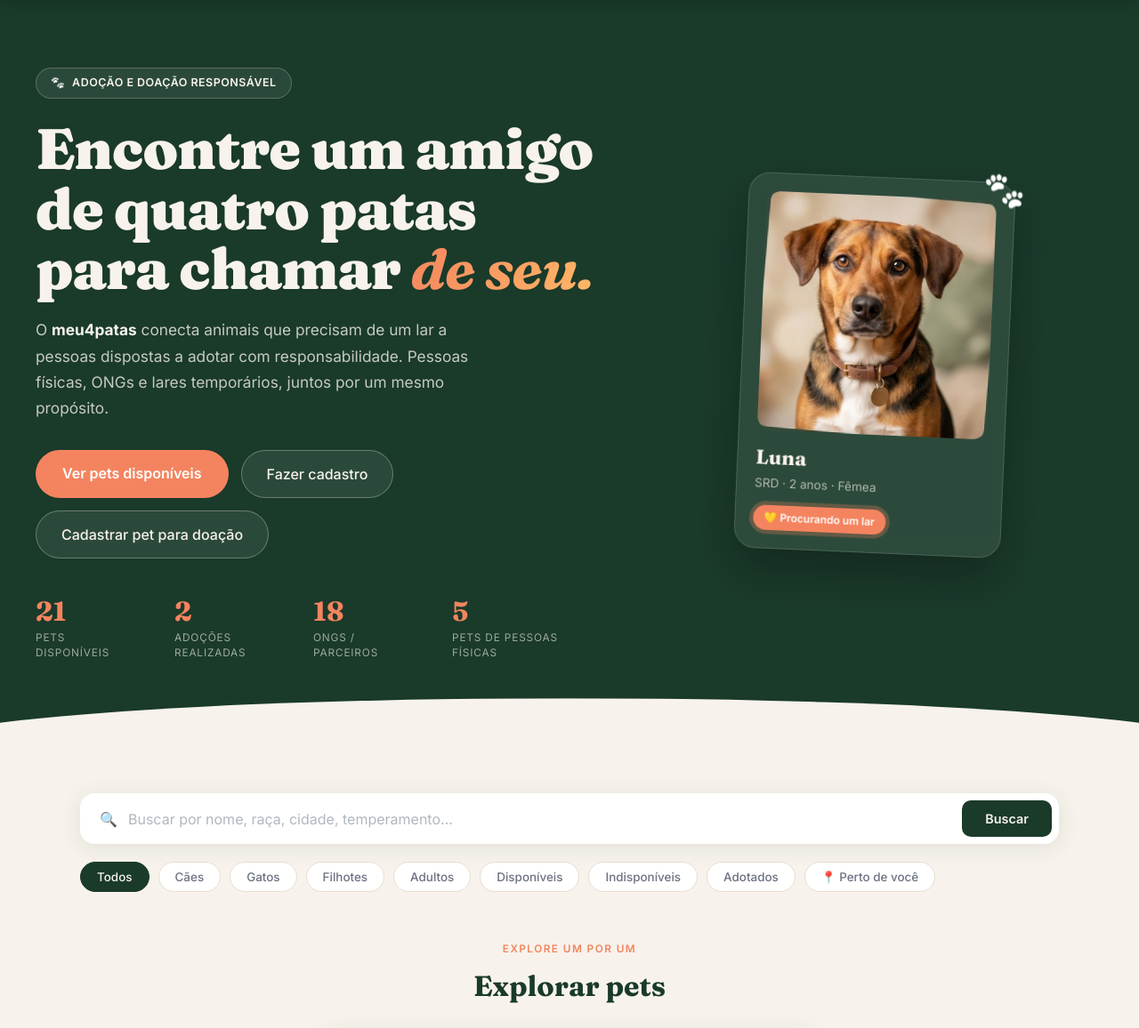
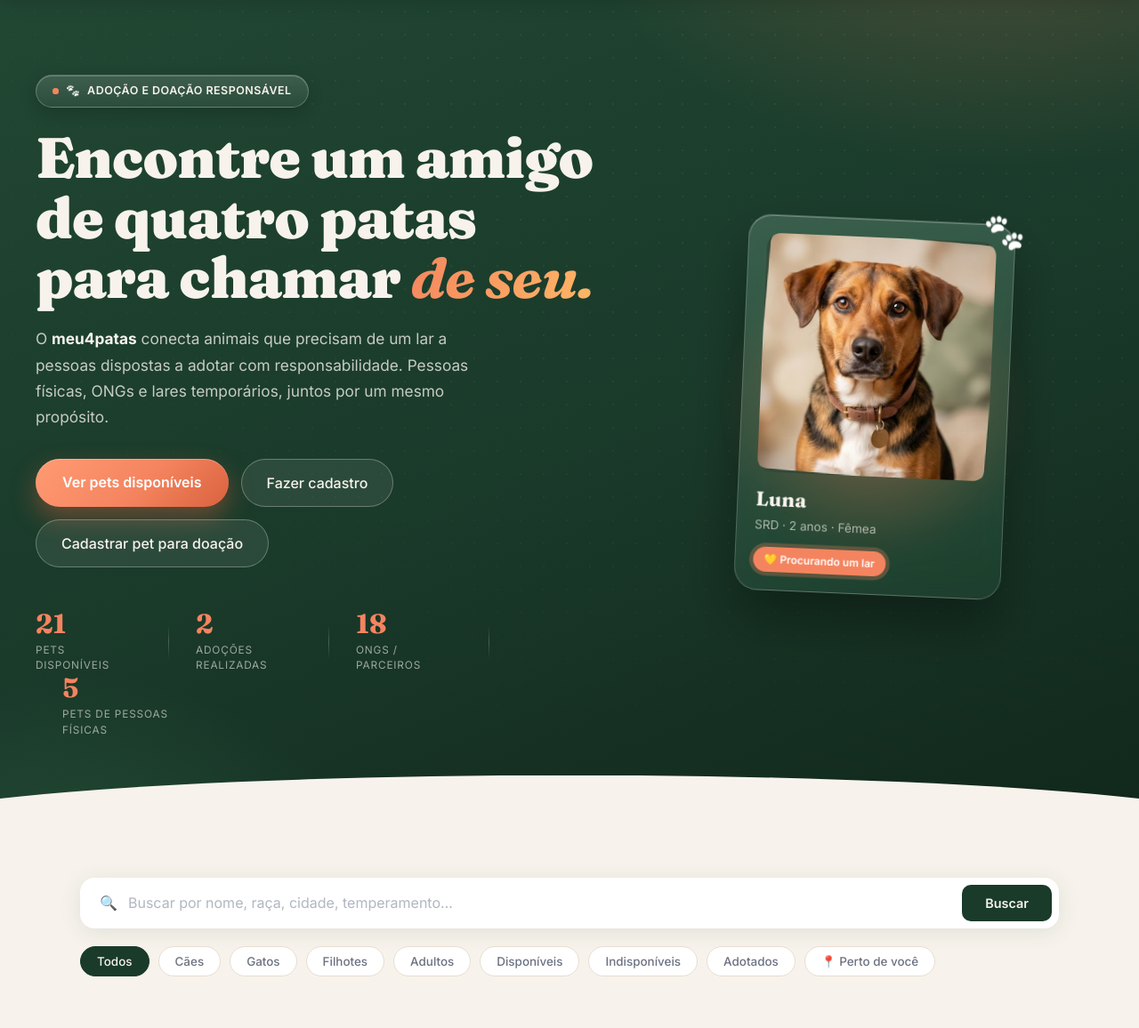
Before and after one commit to HIGOR-AURELIANO/controle-adocao-pets-main, a PHP site: page / in a window 1280 px wide. Shown: the part 90-1246 px from the top of the page at 89% size. Run offline with PHP 8.4, Linux system fonts and the light colour scheme; data comes from the database, SQL or seed files in the repository.

Commit message:
style: Hero mais moderna e premium
- Fundo em gradiente multicamada com brilhos ambientes (verde + laranja)
  e textura sutil de pontos, dando profundidade.
- Eyebrow refinado com glass/blur, brilho interno e indicador pulsante.
- CTA principal com gradiente e sombra luminosa, realce suave no hover.
- Estatísticas separadas por divisores verticais elegantes.
- Card flutuante com glass aprimorado e halo luminoso difuso atrás.
- Novas animações respeitam prefers-reduced-motion.
- Cache-busting atualizado para v=adocao-3.

```diff
--- a/css/style.css
+++ b/css/style.css
@@ -269,8 +269,11 @@ a { color: var(--verde-claro); }
    HERO
 ───────────────────────────────────────── */
 .hero {
-  background: var(--verde);
-  padding: 76px 40px 96px;
+  background:
+    radial-gradient(820px 520px at 88% -12%, rgba(244, 132, 95, 0.22), transparent 58%),
+    radial-gradient(680px 620px at 6% 118%, rgba(74, 140, 101, 0.38), transparent 56%),
+    linear-gradient(158deg, #214733 0%, var(--verde) 52%, #11271c 100%);
+  padding: 84px 40px 104px;
   display: grid;
   grid-template-columns: 1.1fr 0.9fr;
   gap: 56px;
@@ -278,29 +281,60 @@ a { color: var(--verde-claro); }
   position: relative;
   overflow: hidden;
 }
+/* textura sutil de pontos para dar profundidade premium */
+.hero::before {
+  content: '';
+  position: absolute;
+  inset: 0;
+  z-index: 0;
+  pointer-events: none;
+  background-image: radial-gradient(rgba(247, 243, 236, 0.06) 1.2px, transparent 1.3px);
+  background-size: 26px 26px;
+  -webkit-mask-image: radial-gradient(120% 120% at 70% 10%, #000 30%, transparent 75%);
+          mask-image: radial-gradient(120% 120% at 70% 10%, #000 30%, transparent 75%);
+}
+.hero-text,
+.hero-illustration { position: relative; z-index: 1; }
 .hero::after {
   content: '';
   position: absolute;
   bottom: -1px; left: 0; right: 0;
-  height: 56px;
+  height: 64px;
+  z-index: 1;
   background: var(--creme);
-  clip-path: ellipse(58% 100% at 50% 100%);
+  clip-path: ellipse(62% 100% at 50% 100%);
 }
 
 .hero-eyebrow {
   display: inline-flex;
   align-items: center;
   gap: 8px;
-  background: rgba(255, 255, 255, 0.08);
-  border: 1px solid rgba(247, 243, 236, 0.22);
+  background: linear-gradient(180deg, rgba(255, 255, 255, 0.14), rgba(255, 255, 255, 0.05));
+  border: 1px solid rgba(247, 243, 236, 0.24);
+  -webkit-backdrop-filter: blur(8px);
+          backdrop-filter: blur(8px);
   color: var(--creme);
   font-size: 0.78rem;
   font-weight: 600;
   letter-spacing: 0.04em;
   text-transform: uppercase;
-  padding: 7px 16px;
+  padding: 8px 18px;
   border-radius: 100px;
   margin-bottom: 22px;
+  box-shadow: 0 6px 18px rgba(0, 0, 0, 0.18), inset 0 1px 0 rgba(255, 255, 255, 0.22);
+}
+/* pontinho pulsante de "ao vivo" no eyebrow */
+.hero-eyebrow::before {
+  content: '';
+  width: 7px; height: 7px;
+  border-radius: 50%;
+  background: var(--laranja);
+  box-shadow: 0 0 0 0 rgba(244, 132, 95, 0.6);
+  animation: eyebrowPulse 2.2s ease-in-out infinite;
+}
+@keyframes eyebrowPulse {
+  0%, 100% { box-shadow: 0 0 0 0 rgba(244, 132, 95, 0.6); }
+  50%      { box-shadow: 0 0 0 6px rgba(244, 132, 95, 0); }
 }
 
 /* Patinha 🐾 em branco puro — para dar destaque sobre fundos escuros */
@@ -341,12 +375,34 @@ a { color: var(--verde-claro); }
   gap: 14px;
   flex-wrap: wrap;
 }
+/* CTA principal premium: gradiente, brilho e leve realce no hover */
+.hero-actions .btn-primary {
+  background: linear-gradient(135deg, #ff9b73 0%, var(--laranja) 55%, var(--laranja-escuro) 100%);
+  box-shadow: 0 12px 28px rgba(217, 98, 61, 0.42), inset 0 1px 0 rgba(255, 255, 255, 0.28);
+}
+.hero-actions .btn-primary:hover {
+  transform: translateY(-2px);
+  box-shadow: 0 18px 38px rgba(217, 98, 61, 0.52), inset 0 1px 0 rgba(255, 255, 255, 0.3);
+}
 
 .hero-stats {
   display: flex;
-  gap: 36px;
-  margin-top: 44px;
+  gap: 0;
+  margin-top: 48px;
   flex-wrap: wrap;
+}
+.hero-stats > div {
+  padding: 0 30px;
+  position: relative;
+}
+.hero-stats > div:first-child { padding-left: 0; }
+.hero-stats > div:not(:last-child)::after {
+  content: '';
+  position: absolute;
+  right: 0; top: 50%;
+  transform: translateY(-50%);
+  width: 1px; height: 38px;
+  background: linear-gradient(180deg, transparent, rgba(247, 243, 236, 0.22), transparent);
 }
 .stat-num {
   font-family: 'Fraunces', serif;
@@ -376,16 +432,34 @@ a { color: var(--verde-claro); }
   align-items: center;
   position: relative;
 }
+/* halo luminoso difuso atrás do card */
+.hero-illustration::before {
+  content: '';
+  position: absolute;
+  width: 360px; height: 360px;
+  border-radius: 50%;
+  background: radial-gradient(circle, rgba(244, 132, 95, 0.45), rgba(244, 132, 95, 0) 68%);
+  filter: blur(8px);
+  z-index: 0;
+  animation: haloPulse 7s ease-in-out infinite;
+}
+@keyframes haloPulse {
+  0%, 100% { transform: scale(1);    opacity: 0.85; }
+  50%      { transform: scale(1.12); opacity: 1; }
+}
 .hero-pet-card {
-  background: rgba(255, 255, 255, 0.08);
-  backdrop-filter: blur(12px);
-  border: 1px solid rgba(255, 255, 255, 0.14);
-  border-radius: 24px;
+  background: linear-gradient(165deg, rgba(255, 255, 255, 0.16), rgba(255, 255, 255, 0.05));
+  -webkit-backdrop-filter: blur(16px) saturate(140%);
+          backdrop-filter: blur(16px) saturate(140%);
+  border: 1px solid rgba(255, 255, 255, 0.2);
+  border-radius: 26px;
   padding: 20px;
   width: 300px;
   position: relative;
+  z-index: 1;
   transform: rotate(2.5deg);
-  box-shadow: 0 24px 50px rgba(0, 0, 0, 0.28);
+  box-shadow: 0 30px 60px rgba(0, 0, 0, 0.34),
+              inset 0 1px 0 rgba(255, 255, 255, 0.28);
   animation: heroCardIn 0.7s cubic-bezier(0.22, 1, 0.36, 1) both,
              heroFloat 6s ease-in-out 0.7s infinite;
   transition: transform 0.35s ease, box-shadow 0.35s ease, border-color 0.35s ease;
@@ -435,7 +509,9 @@ a { color: var(--verde-claro); }
 @media (prefers-reduced-motion: reduce) {
   .hero-pet-card,
   .hero-pet-card::before,
-  .hero-pet-badge { animation: none; }
+  .hero-pet-badge,
+  .hero-eyebrow::before,
+  .hero-illustration::before { animation: none; }
   .hero-pet-card { transform: rotate(2.5deg); }
 }
 
--- a/index.html
+++ b/index.html
@@ -5,18 +5,18 @@
   <meta name="viewport" content="width=device-width, initial-scale=1.0">
   <title>meu4patas — Adoção e doação responsável de pets</title>
   <meta name="description" content="meu4patas conecta animais que precisam de um lar a pessoas dispostas a adotar com responsabilidade.">
-  <link rel="icon" type="image/png" href="assets/logo-meu4patas.png?v=adocao-2">
+  <link rel="icon" type="image/png" href="assets/logo-meu4patas.png?v=adocao-3">
   <link href="https://fonts.googleapis.com/css2?family=Fraunces:ital,opsz,wght@0,9..144,400;0,9..144,600;0,9..144,700;0,9..144,900;1,9..144,600;1,9..144,700&family=Inter:wght@300;400;500;600;700&display=swap" rel="stylesheet">
   <!-- Leaflet (biblioteca open-source de mapa interativo) -->
   <link rel="stylesheet" href="https://unpkg.com/leaflet@1.9.4/dist/leaflet.css">
-  <link rel="stylesheet" href="css/style.css?v=adocao-2">
+  <link rel="stylesheet" href="css/style.css?v=adocao-3">
 </head>
 <body>
 
   <!-- ───────────── TOP BAR ───────────── -->
   <header class="topbar">
     <a class="nav-logo" href="#inicio" aria-label="meu4patas - início">
-      <img src="assets/logo-meu4patas.png?v=adocao-2" alt="meu4patas" height="38">
+      <img src="assets/logo-meu4patas.png?v=adocao-3" alt="meu4patas" height="38">
     </a>
 
     <button class="nav-toggle" id="navToggle" aria-label="Abrir menu" aria-expanded="false">
@@ -210,7 +210,7 @@
     <div class="footer-inner">
       <div class="footer-brand">
         <div class="footer-logo">
-          <img src="assets/logo-meu4patas.png?v=adocao-2" alt="meu4patas">
+          <img src="assets/logo-meu4patas.png?v=adocao-3" alt="meu4patas">
         </div>
         <p class="footer-tagline">Conectamos animais que precisam de um lar a pessoas dispostas a adotar com responsabilidade.</p>
         <div class="footer-social">
@@ -265,6 +265,6 @@
   <div class="toast" id="toast" role="status" aria-live="polite" hidden></div>
 
   <script src="https://unpkg.com/leaflet@1.9.4/dist/leaflet.js"></script>
-  <script src="js/script.js?v=adocao-2"></script>
+  <script src="js/script.js?v=adocao-3"></script>
 </body>
 </html>
```
Also changed, not shown: cadastrar-pet.html (+5 -5 lines), cadastro.html (+5 -5 lines), login.html (+5 -5 lines), perfil.html (+5 -5 lines), termos.html (+5 -5 lines).
